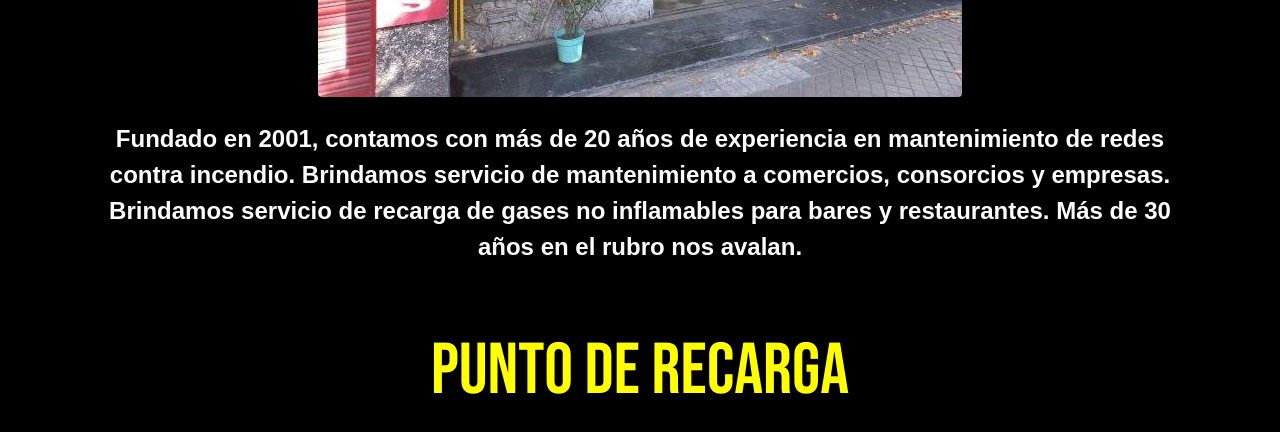
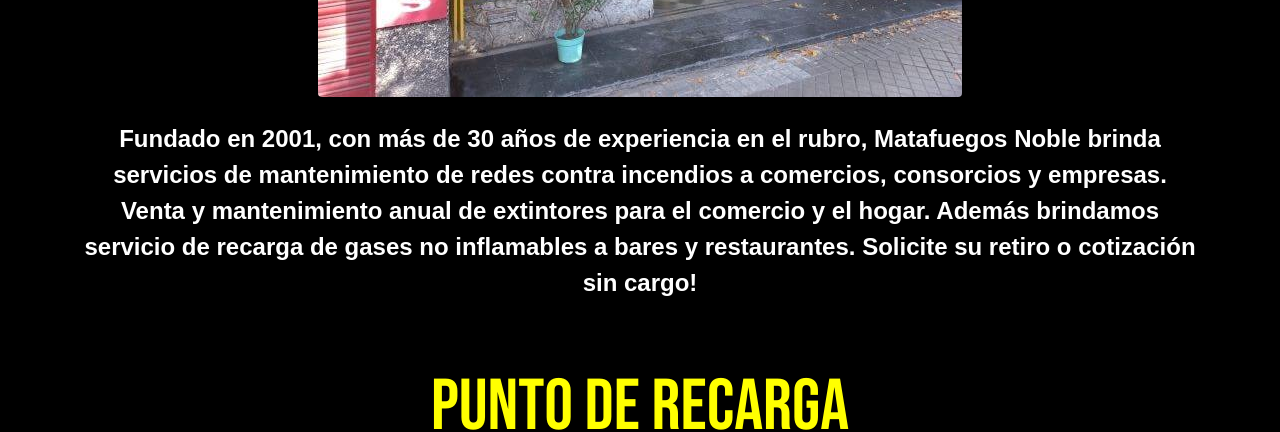
Before and after one commit to konstantinowivo/matafuegos-noble_37115, a website: page index.html in a window 1280 px wide. Shown: the part 1000-1432 px from the top of the page. Drawn offline with nearby package versions, Linux system fonts and the light colour scheme.

Commit message:
cambios en textos

```diff
--- a/index.html
+++ b/index.html
@@ -67,8 +67,7 @@
           <img src="recursos/frente_noble.jpg" class="figure-img img-fluid rounded" alt="frente local">
           <figcaption class="figure-caption"></figcaption>
         </figure>
-          <p>Fundado en 2001, contamos con más de 20 años de experiencia en mantenimiento de redes contra incendio.
-          Brindamos servicio de mantenimiento a comercios, consorcios y empresas. Brindamos servicio de recarga de gases no inflamables para bares y restaurantes. Más de 30 años en el rubro nos avalan.
+          <p>Fundado en 2001, con más de 30 años de experiencia en el rubro, Matafuegos Noble brinda servicios de mantenimiento de redes contra incendios a comercios, consorcios y empresas. Venta y mantenimiento anual de extintores para el comercio y el hogar. Además brindamos servicio de recarga de gases no inflamables a bares y restaurantes. Solicite su retiro o cotización sin cargo!
           </p>
       </div>
     </article>
```
Also changed, not shown: paginas/gases_no_inflamables.html (+1 -1 lines).
